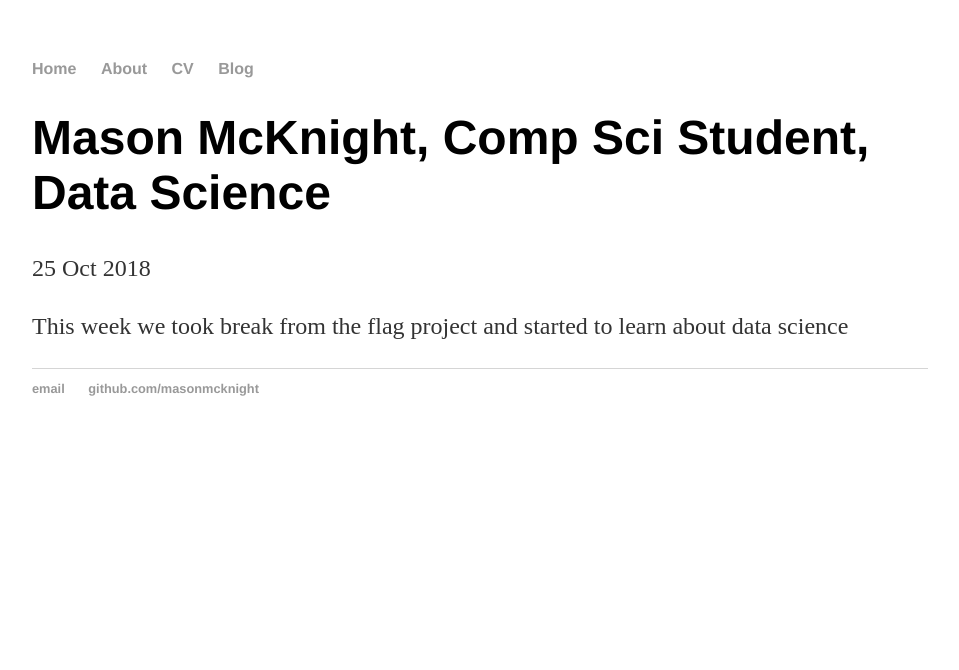
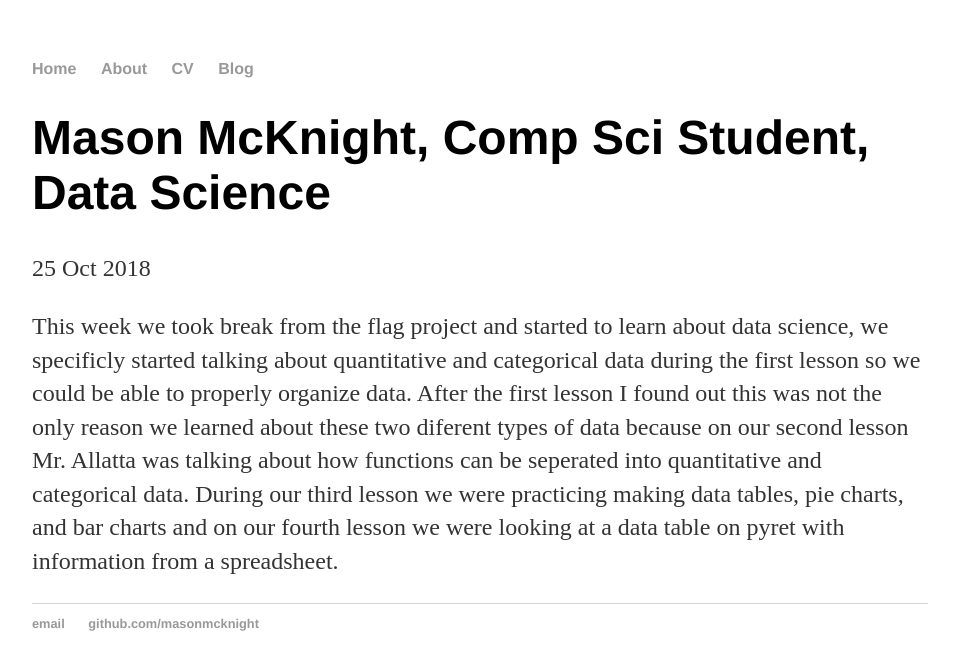
Before and after one commit to masonm6137/mas, a Jekyll site: the page built from _posts/2018-10-25-Mason-McKnight-data-science-reflection.md, in a window 1280 px wide. Shown: the top 670 px of the page, without its empty margins (160-1119 px from the left). Built offline with Jekyll 4.4.1, drawn with Linux system fonts in a browser that asks for light colours.

Commit message:
Update 2018-10-25-Mason-McKnight-data-science-reflection.md

```diff
--- a/_posts/2018-10-25-Mason-McKnight-data-science-reflection.md
+++ b/_posts/2018-10-25-Mason-McKnight-data-science-reflection.md
@@ -4,4 +4,4 @@ title: "Mason McKnight, Comp Sci Student, Data Science"
 date: 2018-10-25
 ---
 
-This week we took break from the flag project and started to learn about data science
+This week we took break from the flag project and started to learn about data science, we specificly started talking about quantitative and categorical data during the first lesson so we could be able to properly organize data. After the first lesson I found out this was not the only reason we learned about these two diferent types of data because on our second lesson Mr. Allatta was talking about how functions can be seperated into quantitative and categorical data. During our third lesson we were practicing making data tables, pie charts, and bar charts and on our fourth lesson we were looking at a data table on pyret with information from a spreadsheet.
```
